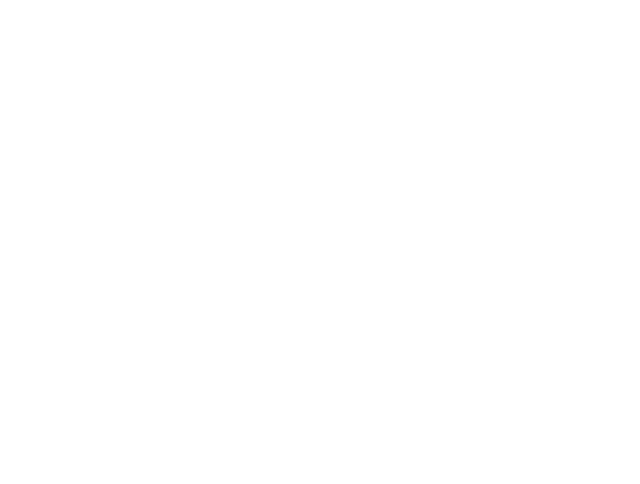
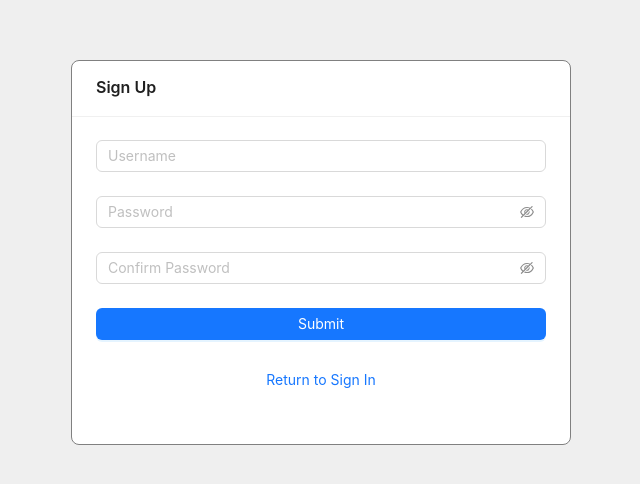
Before and after one commit to martymcfly1985/BanceApp, a React (Create React App) app in the folder react-ui/: page /signup in a window 1280 px wide. Shown: the part 148-632 px from the top of the page, without its empty margins (319-959 px from the left). Built offline with nearby package versions, Linux system fonts and the light colour scheme.

Commit message:
Created a rough draft of the signup page

```diff
--- a/react-ui/src/Components/sign-up/SignUp.tsx
+++ b/react-ui/src/Components/sign-up/SignUp.tsx
@@ -1,8 +1,103 @@
+import { Button, Card, Col, Form, Input, Row } from 'antd';
 import React from 'react';
 
 const SignUp: React.FC = () => {
+  const onFinish = () => {
+    console.log('r');
+  };
+
+  const validateMessages = {
+    string: {
+      min: "Password must be at least ${min} characters in length.",
+    }
+  };
+
   return (
-    <></>
+    <Row
+      align='middle'
+      itemType="flex"
+      justify='center'
+      style={{
+        minHeight: '100vh',
+        backgroundColor: '#efefef'
+      }}
+    >
+      <Col>
+        <Card
+          title='Sign Up'
+          style={{
+            width: 500,
+            borderColor: "gray"
+          }}
+        >
+          <Form
+            name='signUpForm'
+            onFinish={onFinish}
+            autoComplete='off'
+            validateMessages={validateMessages}
+          >
+            <Form.Item
+              name='username'
+              rules={[{required: true, message: 'Please enter a username.'}]}
+            >
+              <Input
+                placeholder='Username'
+              />
+            </Form.Item>
+            <Form.Item
+              name='password'
+              rules={[
+                {required: true, message: 'Please enter a password.'},
+                {min: 8}
+              ]}
+            >
+              <Input.Password
+                placeholder="Password"
+              />
+            </Form.Item>
+            <Form.Item
+              name='confirmPassword'
+              rules={[
+                { required: true, message: 'Please confirm your password.' },
+                ({ getFieldValue }) => ({
+                  validator(_, confirmPassword) {
+                    if (!confirmPassword || getFieldValue('password') === confirmPassword) {
+                      return Promise.resolve();
+                    }
+                    return Promise.reject(new Error('Passwords must match.'));
+                  },
+                }),
+              ]}
+              dependencies={['password']}
+              hasFeedback
+            >
+              <Input.Password
+                placeholder="Confirm Password"
+              />
+            </Form.Item>
+            <Form.Item>
+              <Button
+                type='primary'
+                htmlType='submit'
+                style={{width: '100%'}}
+              >
+                Submit
+              </Button>
+            </Form.Item>
+            <Form.Item style={{alignContent: 'center', alignItems: 'center', justifyContent: 'center'}}>
+            <Button
+                type='link'
+                htmlType='button'
+                style={{width: '100%'}}
+                href="signin"
+              >
+                Return to Sign In
+              </Button>
+            </Form.Item>
+          </Form>
+        </Card>
+      </Col>
+    </Row>
   );
 }
 
```
